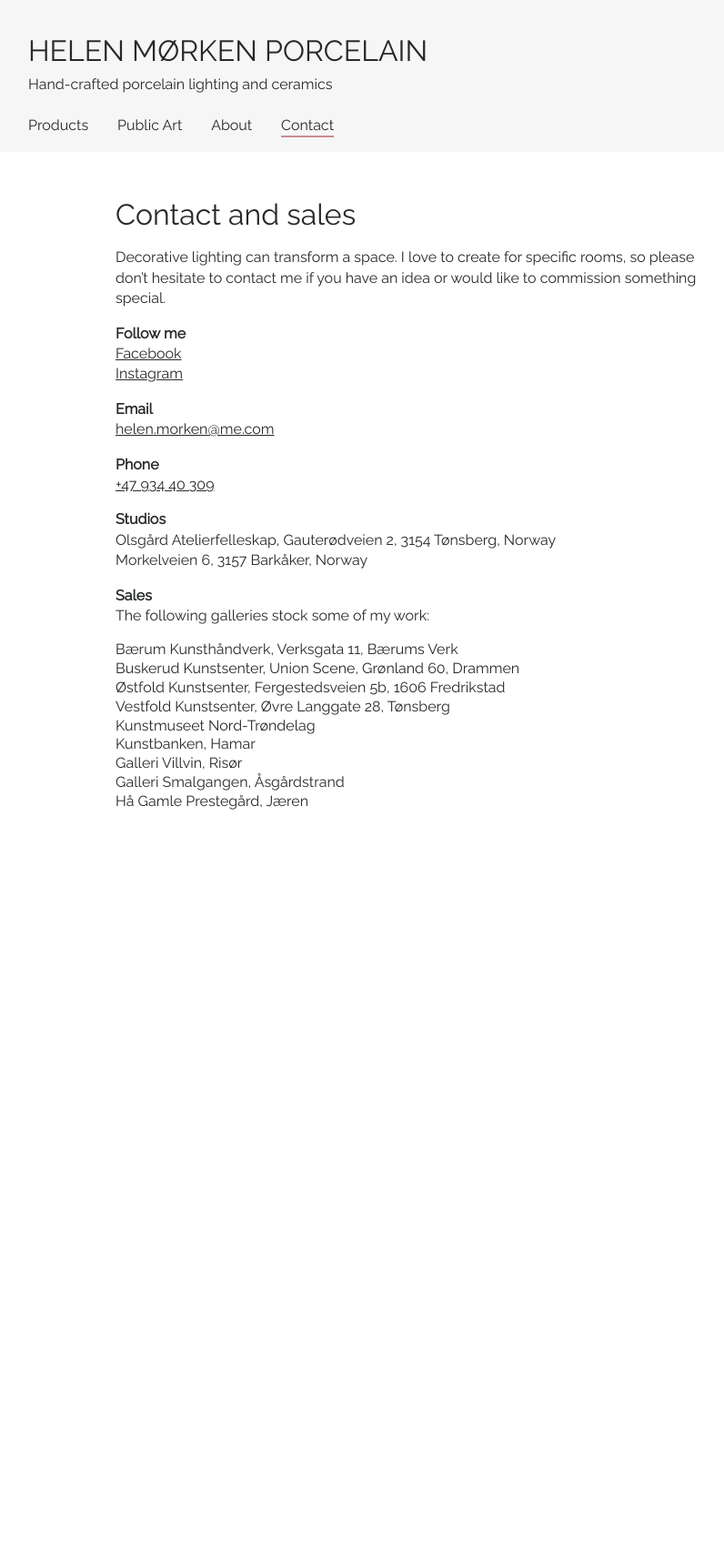
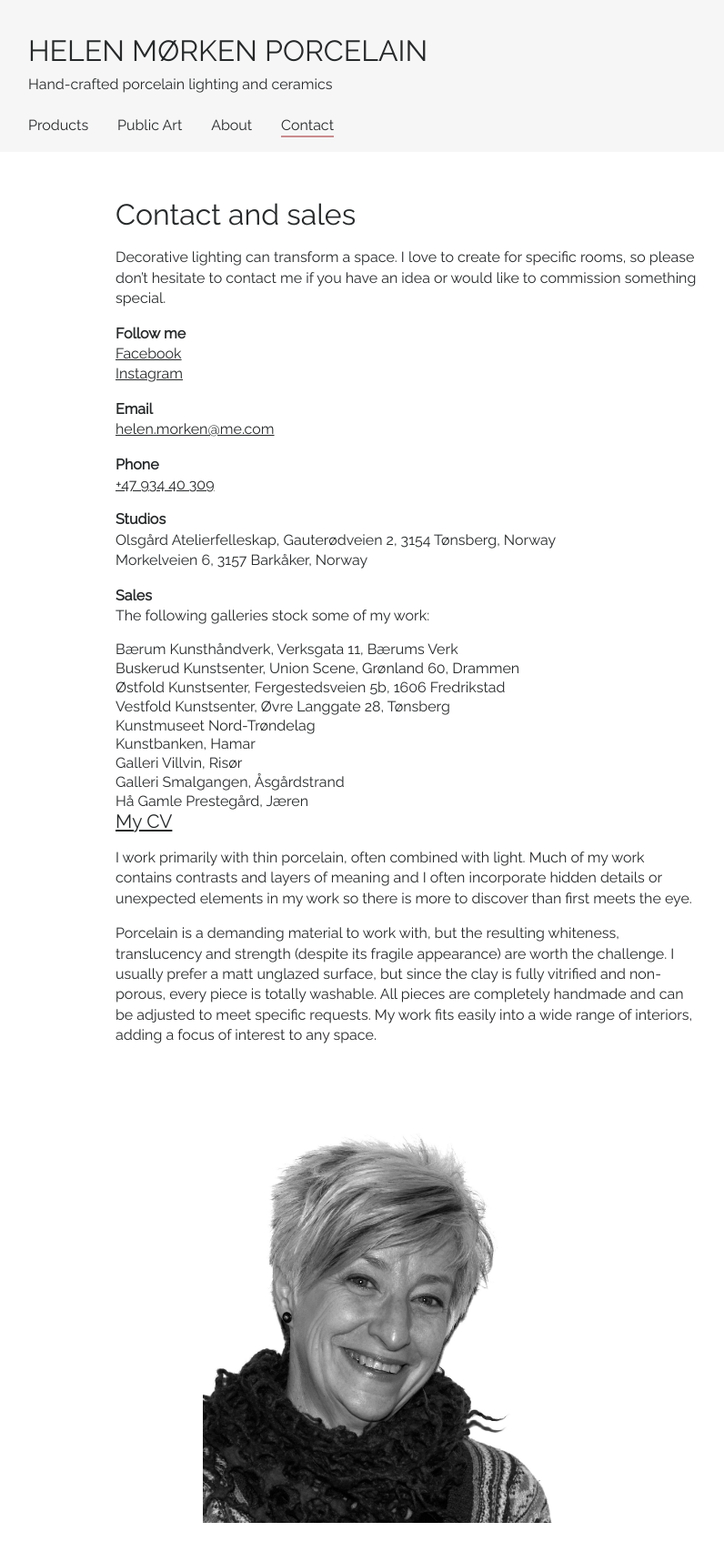
Before and after one commit to rebekkjm/helenmorkenno, a Jekyll site: the page built from contact-and-sales.md, in a window 1280 px wide. Shown: the whole page at 91% size, without its empty margins (193-989 px from the left). Built offline with Jekyll 4.4.1, drawn with Linux system fonts in a browser that asks for light colours; before the commit the page ends 908 px from its top, so only the background shows below that.

Commit message:
Update contact-and-sales.md

```diff
--- a/contact-and-sales.md
+++ b/contact-and-sales.md
@@ -31,3 +31,12 @@
 * Galleri Villvin, Risør
 * Galleri Smalgangen, Åsgårdstrand
 * Hå Gamle Prestegård, Jæren
+
+
+<a href="/cv" class="cv-link">My CV</a>
+
+I work primarily with thin porcelain, often combined with light. Much of my work contains contrasts and layers of meaning and I often incorporate hidden details or unexpected elements in my work so there is more to discover than first meets the eye.
+
+Porcelain is a demanding material to work with, but the resulting whiteness, translucency and strength (despite its fragile appearance) are worth the challenge. I usually prefer a matt unglazed surface, but since the clay is fully vitrified and non-porous, every piece is totally washable. All pieces are completely handmade and can be adjusted to meet specific requests. My work fits easily into a wide range of interiors, adding a focus of interest to any space.
+
+![Helen Mørken]({{ site.github.url }}/img/about_bw.jpg)
```
